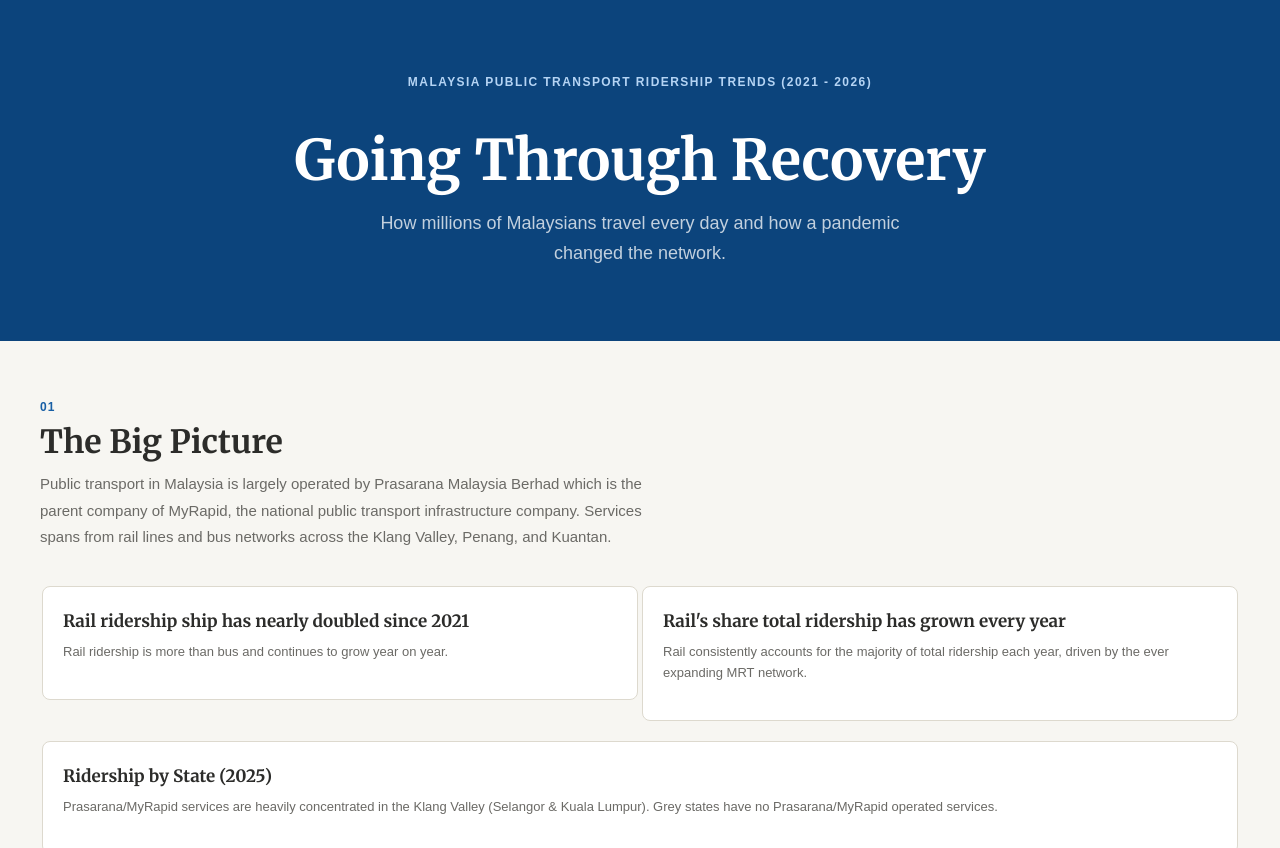
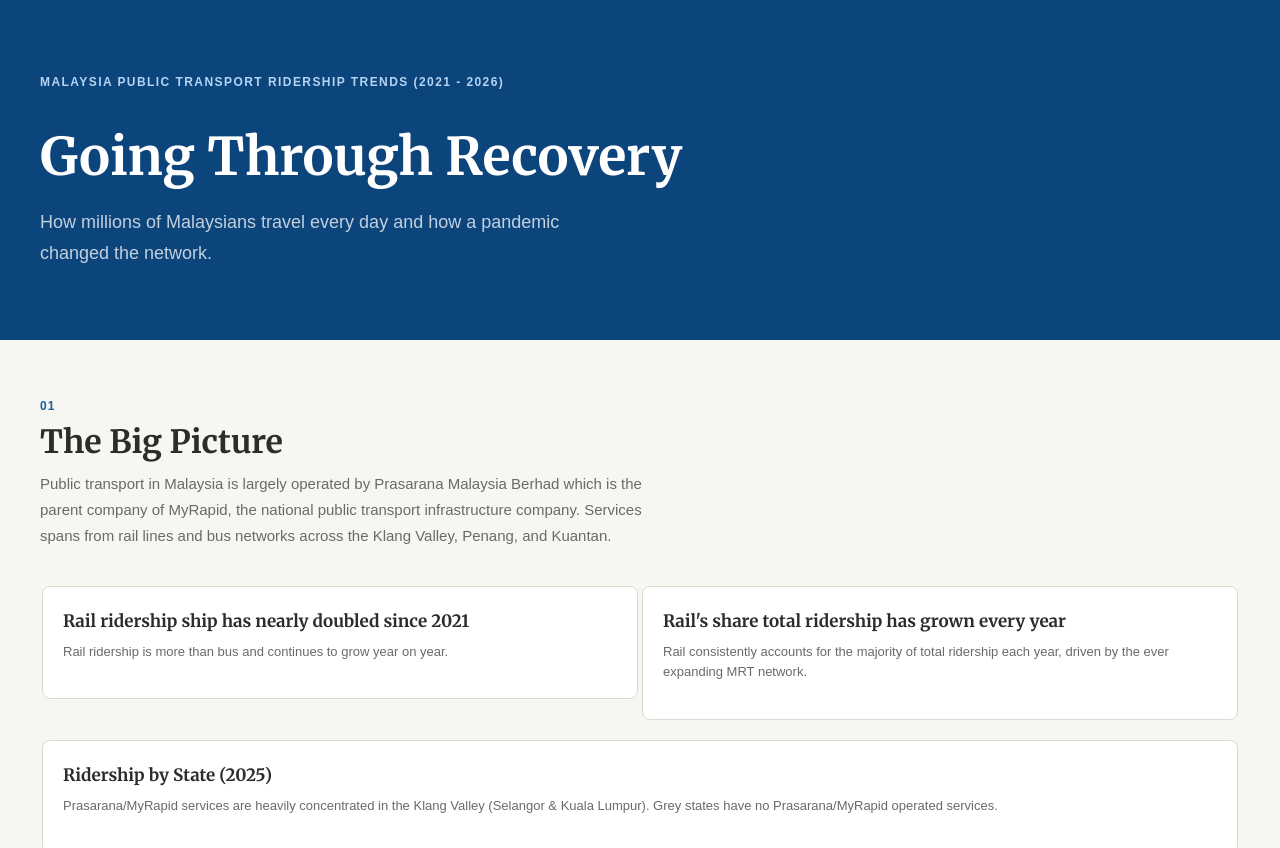
Before and after one commit to zlau0019/2179, a plain HTML site: page index.html in a window 1280 px wide. Shown: the top 848 px of the page. Drawn offline with nearby package versions, Linux system fonts and the light colour scheme; a script that the page names is missing.

Commit message:
Update style.css

```diff
--- a/style.css
+++ b/style.css
@@ -20,7 +20,8 @@ a {
   background-color: #0C447C;
   color: #ffffff;
   padding: 72px 40px;
-  text-align: center;
+  text-align: left;
+  max-width: 100%;
 }
 
 .hero-label {
@@ -34,17 +35,18 @@ a {
 
 #hero h1 {
   font-family: 'Merriweather', serif;
-  font-size: 56px;
-  line-height: 1.1;
+  font-size: 52px;
+  line-height: 1.15;
   color: #ffffff;
-  margin-bottom: 16px;
+  margin-bottom: 20px;
+  max-width: 720px;
 }
 
 .hero-subtitle {
   font-size: 18px;
   color: rgba(255, 255, 255, 0.75);
   max-width: 540px;
-  margin: 0 auto;
+  line-height: 1.7;
 }
 
 .section {
```
